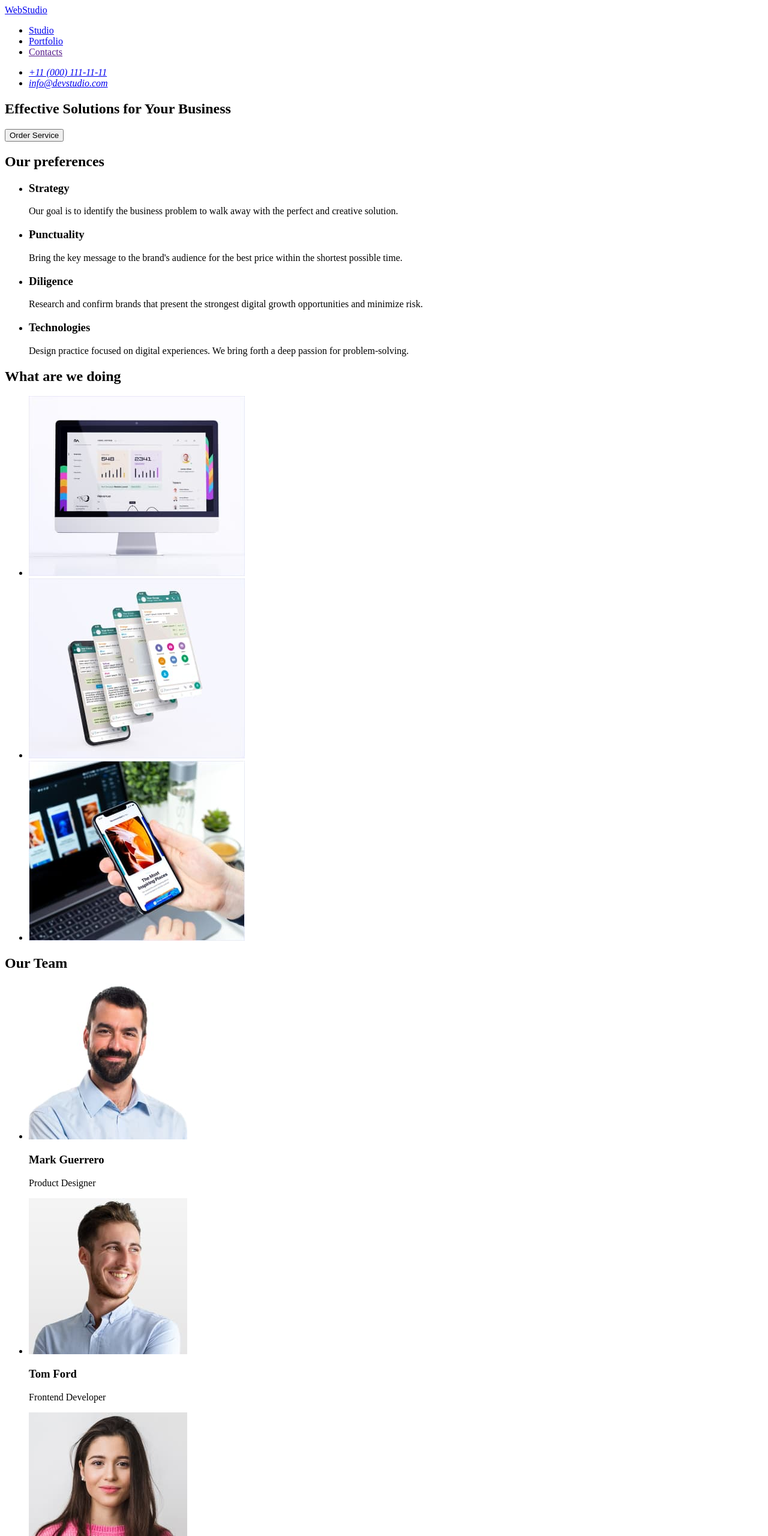
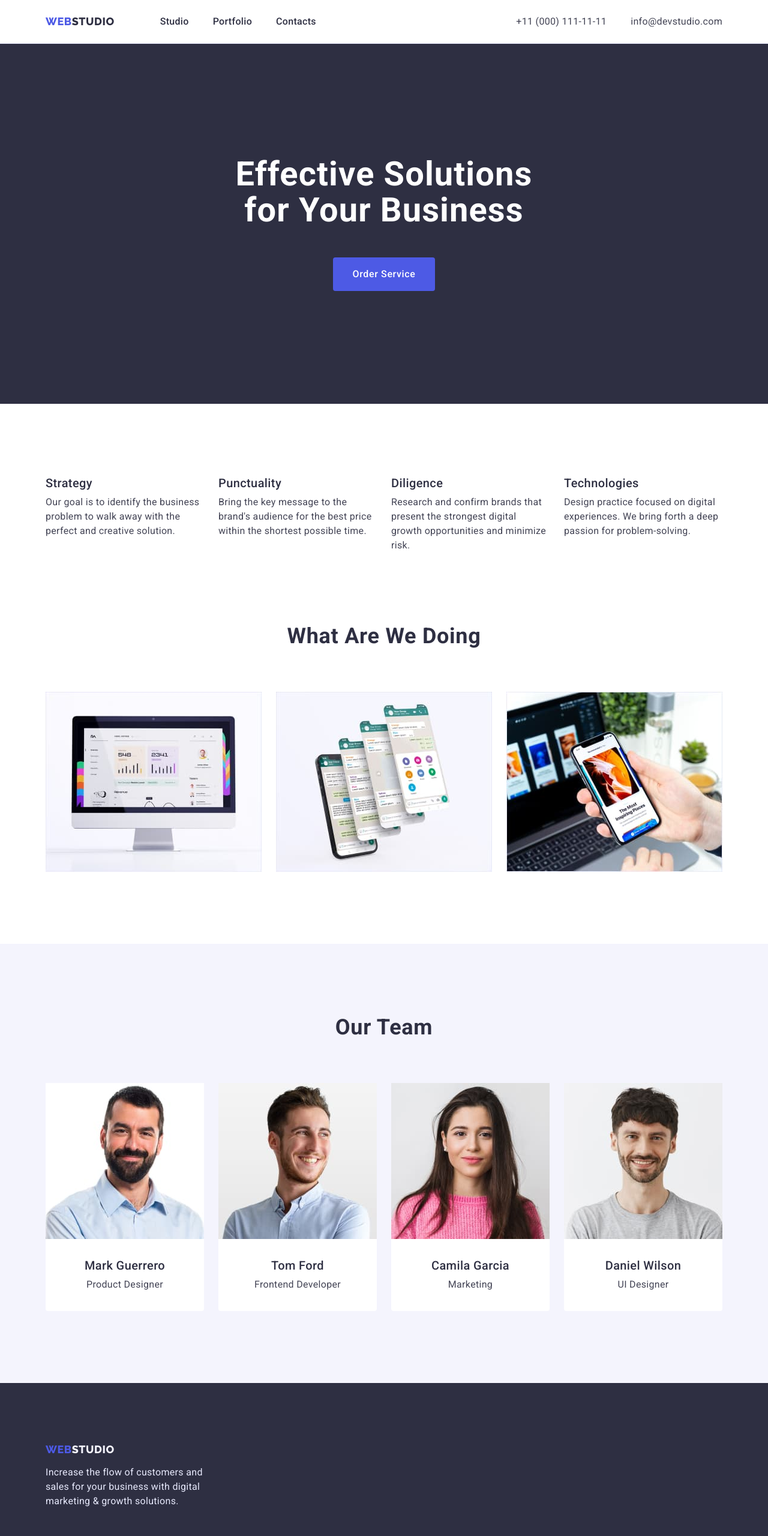
Before and after one commit to ViktoriiaProtasova/goit-markup-hw-03, a plain HTML site: page index.html in a window 1280 px wide. Shown: the top 2560 px of the page at 60% size. Drawn offline with nearby package versions, Linux system fonts and the light colour scheme.

Commit message:
update html files

```diff
--- a/index.html
+++ b/index.html
@@ -11,59 +11,76 @@
       href="https://fonts.googleapis.com/css2?family=Raleway:wght@800&family=Roboto:wght@400;500;700;900&display=swap"
       rel="stylesheet"
     />
-    <link rel="stylesheet" href="./css/style.css" />
+    <link
+      rel="stylesheet"
+      href="https://cdnjs.cloudflare.com/ajax/libs/modern-normalize/1.1.0/modern-normalize.min.css"
+      integrity="sha512-wpPYUAdjBVSE4KJnH1VR1HeZfpl1ub8YT/NKx4PuQ5NmX2tKuGu6U/JRp5y+Y8XG2tV+wKQpNHVUX03MfMFn9Q=="
+      crossorigin="anonymous"
+      referrerpolicy="no-referrer"
+    />
+    <link rel="stylesheet" href="./css/styles.css" />
   </head>
   <body>
+    <!-- Header -->
     <header class="header">
-      <nav>
+      <div class="header-flex container">
+        <nav class="navigation">
           <a class="logo" href="./index.html"><span class="logo-accent">Web</span>Studio</a>
-        <ul>
-          <li class="list"><a class="link nav-link" href="./index.html">Studio</a></li>
-          <li class="list"><a class="link nav-link" href="./portfolio.html">Portfolio</a></li>
-          <li class="list"><a class="link nav-link" href="">Contacts</a></li>
+          <ul class="list nav-list">
+            <li class="list-item nav-item">
+              <a class="link nav-link" href="./index.html">Studio</a>
+            </li>
+            <li class="list-item nav-item">
+              <a class="link nav-link" href="./portfolio.html">Portfolio</a>
+            </li>
+            <li class="list-item nav-item"><a class="link nav-link" href="">Contacts</a></li>
           </ul>
         </nav>
-      <address>
-        <ul>
-          <li class="list">
-            <a class="link nav-address-link" href="tel:+110001111111">+11 (000) 111-11-11</a>
+        <address class="address">
+          <ul class="list address-list">
+            <li class="list-item address-item">
+              <a class="link address-link" href="tel:+110001111111">+11 (000) 111-11-11</a>
             </li>
-          <li class="list">
-            <a class="link nav-address-link" href="mailto:info@devstudio.com">info@devstudio.com</a>
+            <li class="list-item address-item">
+              <a class="link address-link" href="mailto:info@devstudio.com">info@devstudio.com</a>
             </li>
           </ul>
         </address>
+      </div>
     </header>
     <main>
+      <!-- Hero -->
       <section class="hero">
         <h1 class="hero-title">Effective Solutions for Your Business</h1>
         <button type="button" class="btn hero-btn">Order Service</button>
       </section>
-      <section class="section">
+      <!-- Sections -->
+      <section class="section preferences">
+        <div class="container">
           <h2 class="section-title visually-hidden">Our preferences</h2>
-        <ul>
-          <li class="list section-item">
+          <ul class="list preferences-list">
+            <li class="list-item">
               <h3 class="section-item-title">Strategy</h3>
               <p class="section-text">
                 Our goal is to identify the business problem to walk away with the perfect and
                 creative solution.
               </p>
             </li>
-          <li class="list section-item">
+            <li class="list-item">
               <h3 class="section-item-title">Punctuality</h3>
               <p class="section-text">
                 Bring the key message to the brand's audience for the best price within the shortest
                 possible time.
               </p>
             </li>
-          <li class="list section-item">
+            <li class="list-item">
               <h3 class="section-item-title">Diligence</h3>
               <p class="section-text">
                 Research and confirm brands that present the strongest digital growth opportunities
                 and minimize risk.
               </p>
             </li>
-          <li class="list section-item">
+            <li class="list-item">
               <h3 class="section-item-title">Technologies</h3>
               <p class="section-text">
                 Design practice focused on digital experiences. We bring forth a deep passion for
@@ -71,11 +88,13 @@
               </p>
             </li>
           </ul>
+        </div>
       </section>
       <section class="section">
+        <div class="container">
           <h2 class="section-title">What are we doing</h2>
-        <ul>
-          <li class="list section-item">
+          <ul class="list works-list">
+            <li class="list-item"">
               <img
                 src="./images/examples-of-work1.jpg"
                 alt="examples-of-work"
@@ -83,7 +102,7 @@
                 height="300"
               />
             </li>
-          <li class="list section-item">
+            <li class="list-item">
               <img
                 src="./images/examples-of-work2.jpg"
                 alt="examples-of-work"
@@ -91,7 +110,7 @@
                 height="300"
               />
             </li>
-          <li class="list section-item">
+            <li class="list-item">
               <img
                 src="./images/examples-of-work3.jpg"
                 alt="examples-of-work"
@@ -100,39 +119,57 @@
               />
             </li>
           </ul>
+        </div>
       </section>
-      <section class="section-accent">
+      <section class="section section-accent">
+        <div class="container">
           <h2 class="section-title">Our Team</h2>
-        <ul>
-          <li class="list section-item">
+          <ul class="list team-list">
+            <li class="list-item">
               <img src="./images/mark-guerrero.jpg" alt="employee" width="264" height="260" />
+              <div class="team-list-field">
                 <h3 class="section-item-title">Mark Guerrero</h3>
                 <p class="section-text">Product Designer</p>
+              </div>
             </li>
-          <li class="list section-item">
+            <li class="list-item">
               <img src="./images/tom-ford.jpg" alt="employee" width="264" height="260" />
+              <div class="team-list-field">
                 <h3 class="section-item-title">Tom Ford</h3>
                 <p class="section-text">Frontend Developer</p>
+              </div>
             </li>
-          <li class="list section-item">
+            <li class="list-item">
               <img src="./images/camila-garcia.jpg" alt="employee" width="264" height="260" />
+              <div class="team-list-field">
                 <h3 class="section-item-title">Camila Garcia</h3>
                 <p class="section-text">Marketing</p>
+              </div>
             </li>
-          <li class="list section-item">
+            <li class="list-item">
               <img src="./images/daniel-wilson.jpg" alt="employee" width="264" height="260" />
+              <div class="team-list-field">
                 <h3 class="section-item-title">Daniel Wilson</h3>
                 <p class="section-text">UI Designer</p>
+              </div>
             </li>
           </ul>
+        </div>
       </section>
     </main>
+
+    <!-- Footer -->
+
     <footer class="footer">
-      <a class="logo footer-logo" href="./index.html"><span class="logo-accent">Web</span>Studio</a>
+      <div class="container">
+        <a class="logo footer-logo" href="./index.html">
+          <span class="logo-accent">Web</span>Studio</a
+        >
         <p class="footer-text">
           Increase the flow of customers and sales for your business with digital marketing & growth
           solutions.
         </p>
+      </div>
     </footer>
   </body>
 </html>
```
Also changed, not shown: portfolio.html (+104 -35 lines). Lines whose indentation alone changed are shown as unchanged.
